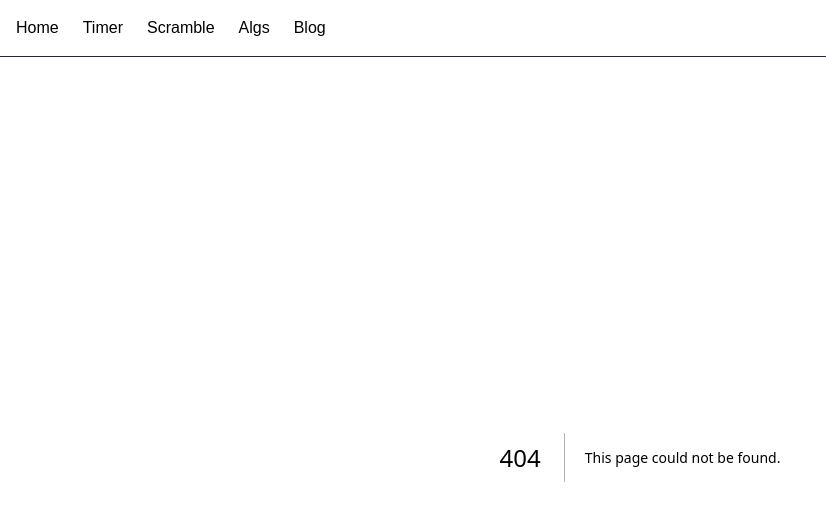
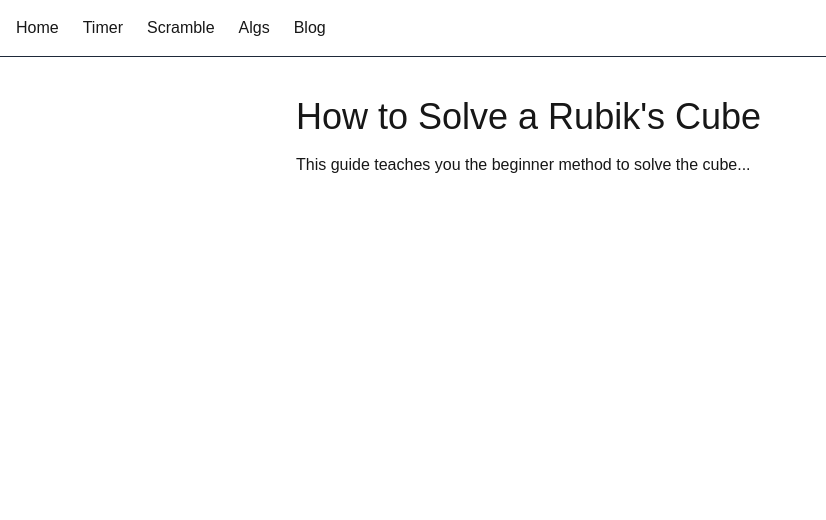
Before and after one commit to starisks/nextjs-boilerplate, a Next.js app: page /blog/how-to-solve in a window 1280 px wide. Before the commit this address had no page. Shown: the top 520 px of the page, without its empty margins (0-826 px from the left). Built offline with nearby package versions, Linux system fonts and the light colour scheme.

Commit message:
Create page.tsx

```diff
--- /dev/null
+++ b/app/blog/how-to-solve/page.tsx
@@ -0,0 +1,18 @@
+export const metadata = {
+  title: "How to Solve a Rubik's Cube",
+  description: "Step-by-step beginner guide.",
+};
+
+export default function Blog(){
+  return (
+    <main className="p-10 max-w-3xl mx-auto">
+      <h1 className="text-4xl mb-4">
+        How to Solve a Rubik's Cube
+      </h1>
+
+      <p>
+        This guide teaches you the beginner method to solve the cube...
+      </p>
+    </main>
+  );
+}
```
